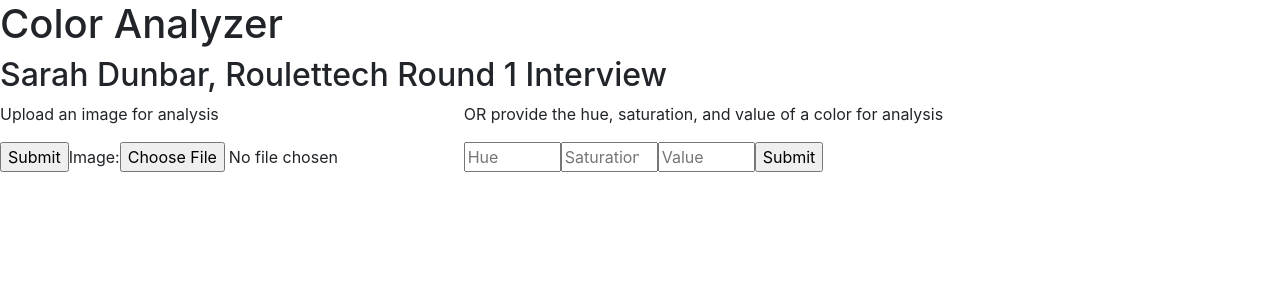
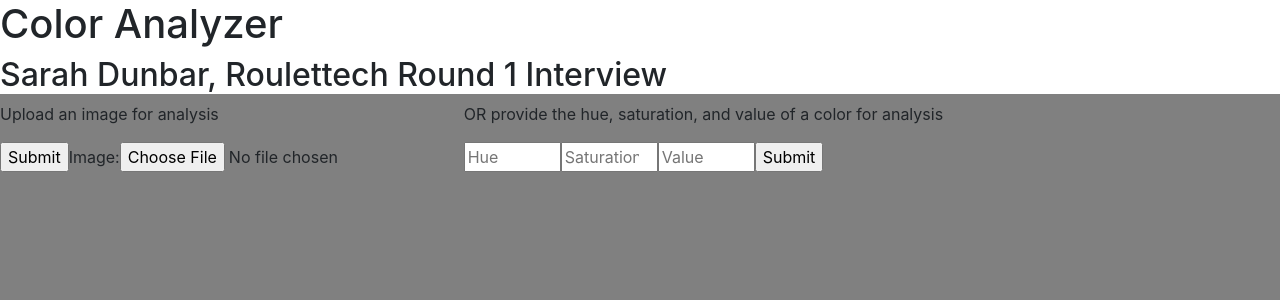
Before and after one commit to sdunbar19/color-site, a React (Create React App) app in the folder frontend/: page / in a window 1280 px wide. Shown: the top 300 px of the page. Built offline with nearby package versions, Linux system fonts and the light colour scheme.

Commit message:
change background color

```diff
--- a/frontend/src/App.js
+++ b/frontend/src/App.js
@@ -4,14 +4,18 @@ import HSV from './components/HSV.jsx';
 
 function App() {
   return (
+    <body style={{background: "#808080", height: "100vh"}}>
       <div>
+        <div style={{background: "#FFFFFF"}}>
           <h1> Color Analyzer </h1>
           <h2> Sarah Dunbar, Roulettech Round 1 Interview </h2>
+        </div>
         <div style={{display: "flex"}}>
           <Image />
           <HSV />
         </div>
       </div>
+    </body>
   );
 }
 
```
Also changed, not shown: 1 other file (tests, documents, lock files or other folders). Lines whose indentation alone changed are shown as unchanged.
